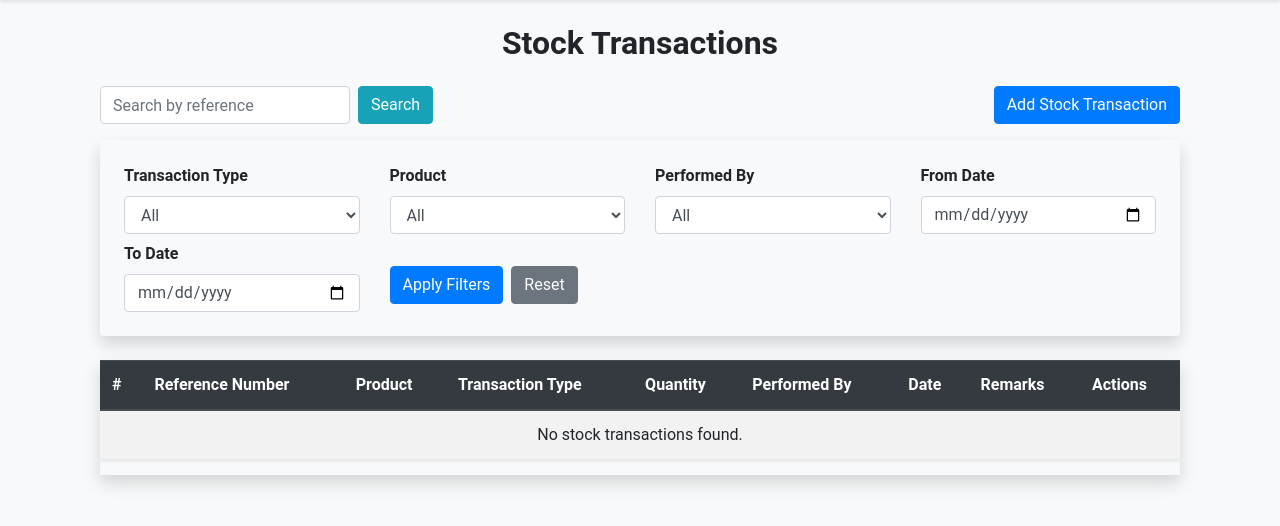
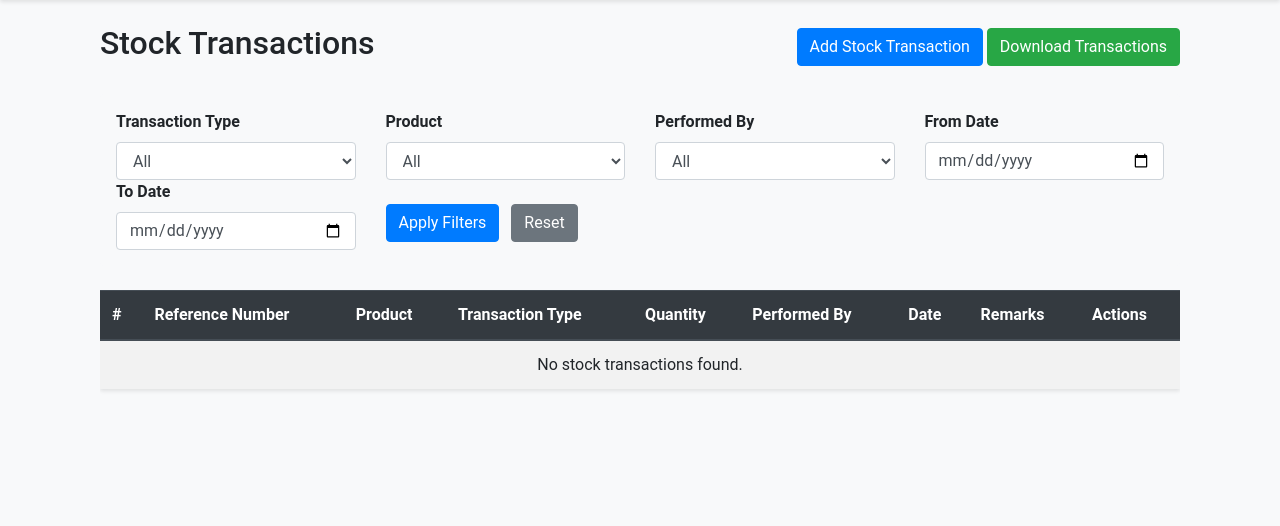
Before and after one commit to Kevin091295/inventory_management_sys, a Django app: page /stock-transactions/ in a window 1280 px wide. Shown: the part 56-582 px from the top of the page. Run offline with Django 3.2, Linux system fonts and the light colour scheme; the visitor is signed in with stand-in values (Sample User, id 1); data comes from the database, SQL or seed files in the repository; data that the repository does not hold is empty; some libraries are stand-ins or nearby versions.

Commit message:
download option added

```diff
--- a/dashboard/models.py
+++ b/dashboard/models.py
@@ -47,14 +47,12 @@ class StockTransaction(models.Model):
     reference_number = models.CharField(max_length=12, unique=True, editable=False)
     remarks = models.CharField(max_length=255, blank=True, null=True)
 
-
     def __str__(self):
         return f'{self.transaction_type} - {self.product.name} ({self.quantity}) by {self.performed_by.username if self.performed_by else "Unknown"}'
 
     def save(self, *args, **kwargs):
-
         if not self.reference_number:
-            # Generate reference number: 2 alphabets + 3 numbers + 1 alphabet + 1 number + 1 alphabet
+            # Generate a unique reference number
             self.reference_number = (
                 ''.join(random.choices(string.ascii_uppercase, k=2)) +  # 2 alphabets
                 ''.join(random.choices(string.digits, k=3)) +           # 3 numbers
--- a/dashboard/urls.py
+++ b/dashboard/urls.py
@@ -4,6 +4,10 @@ from .models import Product, Supplier, Category
 
 urlpatterns = [
     path('index/', views.dashboard_index, name='dashboard-index'),
+
+    # Download csv
+    path('products/export/', views.export_products, name='export-products'),
+    path('transactions/export/', views.export_transactions, name='export-transactions'),
 
     # Products
     path('products/', views.products, name='dashboard-products'),  # Product list
--- a/dashboard/views.py
+++ b/dashboard/views.py
@@ -1,18 +1,20 @@
+import csv
+import random
+import string
 from datetime import datetime
-from django.shortcuts import render, redirect
-from django.contrib.auth.models import User
-from .models import Product, StockTransaction, Category, Supplier
-from .forms import ProductForm, CategoryForm, SupplierForm, StockTransactionForm
+
 from django.contrib import messages
 from django.contrib.auth.decorators import login_required
+from django.contrib.auth.models import User
+from django.http import HttpResponse, JsonResponse
+from django.shortcuts import render, redirect, get_object_or_404
+
 from .decorators import admin_required, auth_users, allowed_users, staff_or_admin
-from django.shortcuts import get_object_or_404
-from django.http import JsonResponse
-import random
-import string
+from .forms import ProductForm, CategoryForm, SupplierForm, StockTransactionForm
+from .models import Product, StockTransaction, Category, Supplier
 
 
-@login_required(login_url='user-login')
+@login_required(login_url="user-login")
 def dashboard_index(request):
     # Summary Cards Data
     total_products = Product.objects.count()
@@ -21,14 +23,18 @@ def dashboard_index(request):
     low_stock_items = Product.objects.filter(stock_level__lt=10).count()
 
     # Recent Transactions
-    recent_transactions = StockTransaction.objects.order_by('-timestamp')[:5]
+    recent_transactions = StockTransaction.objects.order_by("-timestamp")[:5]
 
     # Stock Level Chart Data
     products = Product.objects.all()
     product_names = [product.name for product in products]
     product_stock_levels = [product.stock_level for product in products]
     stock_colors = [
-        'rgba(75, 192, 192, 0.7)' if product.stock_level >= 10 else 'rgba(255, 99, 132, 0.7)'
+        (
+            "rgba(75, 192, 192, 0.7)"
+            if product.stock_level >= 10
+            else "rgba(255, 99, 132, 0.7)"
+        )
         for product in products
     ]
 
@@ -36,18 +42,17 @@ def dashboard_index(request):
     stock_data = zip(product_names, product_stock_levels)
 
     context = {
-        'total_products': total_products,
-        'total_categories': total_categories,
-        'total_transactions': total_transactions,
-        'low_stock_items': low_stock_items,
-        'recent_transactions': recent_transactions,
-        'product_names': product_names,
-        'product_stock_levels': product_stock_levels,
-        'stock_colors': stock_colors,
-        'stock_data': stock_data,  # Pass the combined data
+        "total_products": total_products,
+        "total_categories": total_categories,
+        "total_transactions": total_transactions,
+        "low_stock_items": low_stock_items,
+        "recent_transactions": recent_transactions,
+        "product_names": product_names,
+        "product_stock_levels": product_stock_levels,
+        "stock_colors": stock_colors,
+        "stock_data": stock_data,  # Pass the combined data
     }
-    return render(request, 'dashboard/index.html', context)
-
+    return render(request, "dashboard/index.html", context)
 
 
 # ------------------ PRODUCTS  ------------------
@@ -66,29 +71,32 @@ def add_product(request):
     if request.method == "POST":
         form = ProductForm(request.POST)
         if form.is_valid():
-            product = form.save(commit=False)
-            product.save()
+            product = form.save(
+                commit=False
+            )  # Save the product without committing to the DB
+            initial_stock = product.stock_level  # Get the initial stock level
+            product.stock_level = 0  # Temporarily set stock level to 0 before saving
+            product.save()  # Save the product to the database
 
-            # Create an initial stock transaction
-            if product.stock_level > 0:
-                # Instead of using StockTransaction.objects.create, use this:
-                transaction = StockTransaction(
+            # Create an initial stock transaction if the stock level is greater than 0
+            if initial_stock > 0:
+                StockTransaction.objects.create(
                     product=product,
-                    quantity=product.stock_level,
+                    quantity=initial_stock,
                     transaction_type="ADD",
                     performed_by=request.user,
-                    remarks=f"Transaction for product: {product.name}"
+                    remarks=f"Initial stock for {product.name}",
                 )
-                # Let the save method handle stock adjustment and reference number generation
-                transaction.save()
 
-
+            messages.success(
+                request,
+                f"Product {product.name} added successfully with initial stock.",
+            )
             return redirect("dashboard-products")
     else:
         form = ProductForm()
 
     return render(request, "dashboard/add_product.html", {"form": form})
-
 
 
 @login_required(login_url="user-login")
@@ -99,48 +107,57 @@ def edit_product(request, pk):
     if request.method == "POST":
         form = ProductForm(request.POST, instance=product)
         if form.is_valid():
-            new_product = form.save(commit=False)  # Save only the product data
-            old_stock_level = product.stock_level  # Original stock level
-            new_stock_level = new_product.stock_level  # New stock level
+            updated_product = form.save(
+                commit=False
+            )  # Save the product data without committing to the DB
+            old_stock_level = product.stock_level  # Retrieve the current stock level
+            new_stock_level = (
+                updated_product.stock_level
+            )  # Retrieve the updated stock level
 
-            # Save product without adjusting stock
-            new_product.save()
+            # Save the product with the new stock level
+            updated_product.save()
 
-            # Create a stock transaction if stock level changes
+            # Determine the stock difference and create a transaction
             stock_difference = new_stock_level - old_stock_level
             if stock_difference != 0:
                 transaction_type = "ADD" if stock_difference > 0 else "REMOVE"
                 StockTransaction.objects.create(
-                    product=new_product,
+                    product=updated_product,
                     quantity=abs(stock_difference),
                     transaction_type=transaction_type,
                     performed_by=request.user,
-                    remarks="Stock level updated via product edit"
+                    remarks=f"Stock level updated via product edit",
                 )
 
+            messages.success(request, f"Product {product.name} updated successfully.")
             return redirect("dashboard-products")
     else:
         form = ProductForm(instance=product)
 
-    return render(request, "dashboard/edit_product.html", {"form": form})
+    return render(
+        request, "dashboard/edit_product.html", {"form": form, "product": product}
+    )
 
 
 @login_required
 @admin_required
 def delete_product(request, pk):
     product = get_object_or_404(Product, pk=pk)
-    if request.method == 'POST':
+    if request.method == "POST":
         product.delete()
-        messages.success(request, f'Product {product.name} deleted successfully.')
-        return redirect('dashboard-products')
+        messages.success(request, f"Product {product.name} deleted successfully.")
+        return redirect("dashboard-products")
 
-    return render(request, 'dashboard/confirm_delete.html', {'object': product})
+    return render(request, "dashboard/confirm_delete.html", {"object": product})
+
 
 # ------------------ PRODUCTS  ------------------
 # XXXXXXXXXXXXXXXXXXXXXXXXXXXXXXXXXXXXXXXXXXXXXXX
 
 
 # ------------------ STOCK TRANSACTION  ------------------
+
 
 @login_required(login_url="user-login")
 @staff_or_admin
@@ -185,7 +202,6 @@ def stock_update(request):
         "transaction_count": transaction_count,
     }
     return render(request, "dashboard/stock_update.html", context)
-
 
 
 @login_required(login_url="user-login")
@@ -251,23 +267,28 @@ def stock_transaction_list(request):
 def get_stock_level(request, product_id):
     try:
         product = Product.objects.get(pk=product_id)
-        return JsonResponse({'stock_level': product.stock_level})
+        return JsonResponse({"stock_level": product.stock_level})
     except Product.DoesNotExist:
-        return JsonResponse({'error': 'Product not found'}, status=404)
+        return JsonResponse({"error": "Product not found"}, status=404)
 
 
 @login_required
 def add_stock_transaction(request):
-    if request.method == 'POST':
+    if request.method == "POST":
         form = StockTransactionForm(request.POST)
         if form.is_valid():
             transaction = form.save(commit=False)
             transaction.performed_by = request.user
             transaction.save()
-            messages.success(request, f"Successfully added stock transaction for {transaction.product.name}.")
-            return redirect('dashboard-stock-transactions')
+            messages.success(
+                request,
+                f"Successfully added stock transaction for {transaction.product.name}.",
+            )
+            return redirect("dashboard-stock-transactions")
         else:
-            messages.error(request, "Failed to add stock transaction. Please check the form.")
+            messages.error(
+                request, "Failed to add stock transaction. Please check the form."
+            )
     else:
         form = StockTransactionForm()
 
@@ -280,10 +301,10 @@ def edit_stock_transaction(request, pk):
         form = StockTransactionForm(request.POST, instance=transaction)
         if form.is_valid():
             form.save()
-            return redirect('dashboard-stock-transactions')
+            return redirect("dashboard-stock-transactions")
     else:
         form = StockTransactionForm(instance=transaction)
-    return render(request, 'dashboard/edit_stock_transaction.html', {'form': form})
+    return render(request, "dashboard/edit_stock_transaction.html", {"form": form})
 
 
 @login_required
@@ -291,12 +312,20 @@ def delete_stock_transaction(request, pk):
     transaction = get_object_or_404(StockTransaction, pk=pk)
     product_name = transaction.product.name
     transaction.delete()
-    messages.success(request, f"Stock transaction for {product_name} was successfully deleted.")
+    messages.success(
+        request, f"Stock transaction for {product_name} was successfully deleted."
+    )
     return redirect("dashboard-stock-transactions")
+
 
 def low_stock_items(request):
     low_stock_products = Product.objects.filter(stock_level__lt=10)
-    return render(request, 'dashboard/low_stock_items.html', {'low_stock_products': low_stock_products})
+    return render(
+        request,
+        "dashboard/low_stock_items.html",
+        {"low_stock_products": low_stock_products},
+    )
+
 
 # ------------------ CATEGORY  ------------------
 # XXXXXXXXXXXXXXXXXXXXXXXXXXXXXXXXXXXXXXXXXXXXXXX
@@ -315,32 +344,32 @@ def categories(request):
 @login_required
 @admin_required
 def add_category(request):
-    if request.method == 'POST':
+    if request.method == "POST":
         form = CategoryForm(request.POST)
         if form.is_valid():
             form.save()
             messages.success(request, "Category added successfully.")
-            return redirect('dashboard-categories')
+            return redirect("dashboard-categories")
         else:
             messages.error(request, "Failed to add category. Please try again.")
     else:
         form = CategoryForm()
-    return render(request, 'dashboard/add_category.html', {'form': form})
+    return render(request, "dashboard/add_category.html", {"form": form})
 
 
 @login_required
 @admin_required
 def edit_category(request, pk):
     category = get_object_or_404(Category, pk=pk)
-    if request.method == 'POST':
+    if request.method == "POST":
         form = CategoryForm(request.POST, instance=category)
         if form.is_valid():
             form.save()
             messages.success(request, "Category updated successfully.")
-            return redirect('dashboard-categories')
+            return redirect("dashboard-categories")
     else:
         form = CategoryForm(instance=category)
-    return render(request, 'dashboard/edit_category.html', {'form': form})
+    return render(request, "dashboard/edit_category.html", {"form": form})
 
 
 @login_required(login_url="user-login")
@@ -355,6 +384,7 @@ def delete_category(request, pk):
 # ------------------ SUPPLIER  ------------------
 # XXXXXXXXXXXXXXXXXXXXXXXXXXXXXXXXXXXXXXXXXXXXXXX
 
+
 def suppliers(request):
     supplier_list = Supplier.objects.all()
     context = {"suppliers": supplier_list}
@@ -364,33 +394,32 @@ def suppliers(request):
 @login_required
 @admin_required
 def add_supplier(request):
-    if request.method == 'POST':
+    if request.method == "POST":
         form = SupplierForm(request.POST)
         if form.is_valid():
             form.save()
             messages.success(request, "Supplier added successfully.")
-            return redirect('dashboard-suppliers')
+            return redirect("dashboard-suppliers")
         else:
             messages.error(request, "Failed to add supplier. Please try again.")
     else:
         form = SupplierForm()
-    return render(request, 'dashboard/add_supplier.html', {'form': form})
-
+    return render(request, "dashboard/add_supplier.html", {"form": form})
 
 
 @login_required
 @admin_required
 def edit_supplier(request, pk):
     supplier = get_object_or_404(Supplier, pk=pk)
-    if request.method == 'POST':
+    if request.method == "POST":
         form = SupplierForm(request.POST, instance=supplier)
         if form.is_valid():
             form.save()
             messages.success(request, "Supplier updated successfully.")
-            return redirect('dashboard-suppliers')
+            return redirect("dashboard-suppliers")
     else:
         form = SupplierForm(instance=supplier)
-    return render(request, 'dashboard/edit_supplier.html', {'form': form})
+    return render(request, "dashboard/edit_supplier.html", {"form": form})
 
 
 # View for deleting a supplier
@@ -400,3 +429,66 @@ def delete_supplier(request, pk):
     supplier.delete()
     messages.success(request, "Supplier deleted successfully!")
     return redirect("dashboard-suppliers")
+
+
+@login_required
+def export_products(request):
+    # Create the HttpResponse object with CSV headers
+    response = HttpResponse(content_type='text/csv')
+    response['Content-Disposition'] = 'attachment; filename="products.csv"'
+
+    writer = csv.writer(response)
+    # Write the header row
+    writer.writerow(['Product Name', 'Category', 'Supplier', 'Stock Level', 'Price'])
+
+    # Write the product rows
+    for product in Product.objects.all():
+        writer.writerow([product.name, product.category.category_name, product.supplier.name, product.stock_level, product.price])
+
+    return response
+
+
+@login_required
+def export_transactions(request):
+    # Get filtered transactions
+    transactions = StockTransaction.objects.all()
+
+    # Apply filters (same as in the stock_transaction_list view)
+    transaction_type = request.GET.get("transaction_type", "")
+    product_id = request.GET.get("product", "")
+    performed_by = request.GET.get("performed_by", "")
+    date_from = request.GET.get("date_from", "")
+    date_to = request.GET.get("date_to", "")
+
+    if transaction_type:
+        transactions = transactions.filter(transaction_type=transaction_type)
+    if product_id:
+        transactions = transactions.filter(product__id=product_id)
+    if performed_by:
+        transactions = transactions.filter(performed_by__username=performed_by)
+    if date_from:
+        transactions = transactions.filter(timestamp__date__gte=date_from)
+    if date_to:
+        transactions = transactions.filter(timestamp__date__lte=date_to)
+
+    # Create the HttpResponse object with CSV headers
+    response = HttpResponse(content_type='text/csv')
+    response['Content-Disposition'] = 'attachment; filename="transactions.csv"'
+
+    writer = csv.writer(response)
+    # Write the header row
+    writer.writerow(['Reference Number', 'Product', 'Transaction Type', 'Quantity', 'Performed By', 'Date', 'Remarks'])
+
+    # Write the transaction rows
+    for transaction in transactions:
+        writer.writerow([
+            transaction.reference_number,
+            transaction.product.name,
+            transaction.get_transaction_type_display(),
+            transaction.quantity,
+            transaction.performed_by.username if transaction.performed_by else "Unknown",
+            transaction.timestamp.strftime("%Y-%m-%d"),
+            transaction.remarks or ""
+        ])
+
+    return response
--- a/templates/dashboard/stock_transaction_list.html
+++ b/templates/dashboard/stock_transaction_list.html
@@ -3,26 +3,16 @@
 
 {% block content %}
 <div class="container mt-4">
-    <!-- Page Title -->
-    <div class="mb-4">
-        <h2 class="text-center font-weight-bold">Stock Transactions</h2>
-    </div>
-
-    <!-- Top Section -->
-    <div class="d-flex justify-content-between align-items-center mb-3">
-        <!-- Search Bar -->
-        <form method="get" class="d-flex align-items-center" style="width: auto;">
-            <input type="text" name="search_query" id="search_query" class="form-control"
-                placeholder="Search by reference" value="{{ search_query }}" style="width: 250px;">
-            <button type="submit" class="btn btn-info ml-2">Search</button>
-        </form>
-
-        <!-- Add Stock Transaction Button -->
-        <a href="{% url 'add-stock-transaction' %}" class="btn btn-primary">Add Stock Transaction</a>
+    <div class="d-flex justify-content-between align-items-center mb-4">
+        <h2>Stock Transactions</h2>
+        <div>
+            <a href="{% url 'add-stock-transaction' %}" class="btn btn-primary">Add Stock Transaction</a>
+            <a href="{% url 'export-transactions' %}?{{ request.GET.urlencode }}" class="btn btn-success">Download Transactions</a>
+        </div>
     </div>
 
     <!-- Filters Section -->
-    <form method="get" class="bg-light p-4 rounded mb-4 shadow">
+    <form method="get" class="bg-light p-3 rounded mb-4">
         <div class="row">
             <!-- Transaction Type Filter -->
             <div class="col-md-3">
@@ -64,21 +54,21 @@
                 <label for="date_from" class="font-weight-bold">From Date</label>
                 <input type="date" name="date_from" id="date_from" class="form-control" value="{{ date_from }}">
             </div>
-            <div class="col-md-3 mt-2">
+            <div class="col-md-3">
                 <label for="date_to" class="font-weight-bold">To Date</label>
                 <input type="date" name="date_to" id="date_to" class="form-control" value="{{ date_to }}">
             </div>
 
             <!-- Apply and Reset Buttons -->
-            <div class="col-md-3 mt-4 d-flex align-items-center">
-                <button type="submit" class="btn btn-primary mr-2">Apply Filters</button>
-                <a href="{% url 'dashboard-stock-transactions' %}" class="btn btn-secondary">Reset</a>
+            <div class="col-md-3 mt-4">
+                <button type="submit" class="btn btn-primary">Apply Filters</button>
+                <a href="{% url 'dashboard-stock-transactions' %}" class="btn btn-secondary ml-2">Reset</a>
             </div>
         </div>
     </form>
 
     <!-- Transactions Table -->
-    <div class="table-responsive shadow">
+    <div class="table-responsive">
         <table class="table table-striped table-hover">
             <thead class="thead-dark">
                 <tr>
@@ -108,13 +98,15 @@
                     </td>
                     <td>{{ transaction.quantity }}</td>
                     <td>{{ transaction.performed_by }}</td>
-                    <td>{{ transaction.timestamp|date:"M d y" }}</td>
+                    <td>{{ transaction.timestamp|date:"M d, Y" }}</td>
                     <td>{{ transaction.remarks }}</td>
                     <td>
-                        <div class="btn-group" role="group">
-                            <a href="{% url 'edit-stock-transaction' transaction.id %}" class="btn btn-warning btn-sm">Edit</a>
-                            <a href="#" class="btn btn-danger btn-sm"
-                                onclick="confirmDelete('{{ transaction.id }}', '{{ transaction.product.name }}', '{% url 'delete-stock-transaction' transaction.id %}')">Delete</a>
+                        <div class="d-flex justify-content-between">
+                            <a href="{% url 'edit-stock-transaction' transaction.id %}" class="btn btn-sm btn-warning">Edit</a>
+                            <a href="#" class="btn btn-sm btn-danger ml-2"
+                                onclick="confirmDelete('{{ transaction.id }}', '{{ transaction.product.name }}', '{% url 'delete-stock-transaction' transaction.id %}')">
+                                Delete
+                            </a>
                         </div>
                     </td>
                 </tr>
```
Also changed, not shown: templates/dashboard/product_list.html (+6 -4 lines).
